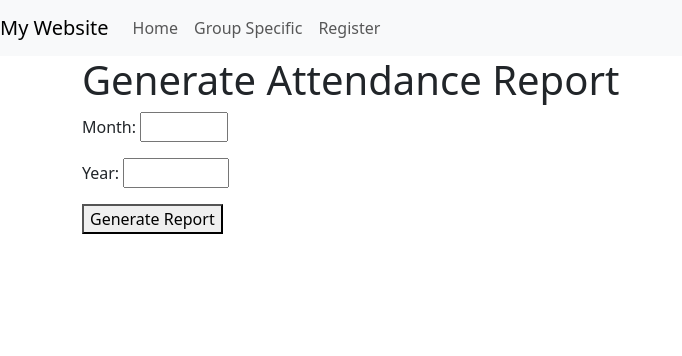
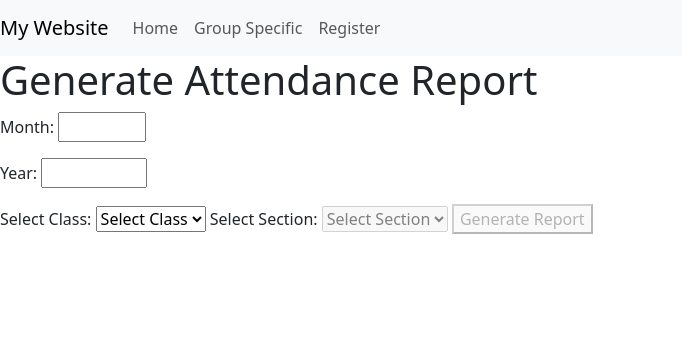
Before and after one commit to rahul26122005/myproject, a Django app: page /generate_report/ in a window 1280 px wide. Shown: the top 356 px of the page, without its empty margins (0-682 px from the left). Run offline with Django 5.2, Linux system fonts and the light colour scheme; data that the repository does not hold is empty; some libraries are stand-ins or nearby versions.

Commit message:
rep, sett, mig

```diff
--- a/attendance/templates/generate_report.html
+++ b/attendance/templates/generate_report.html
@@ -7,12 +7,28 @@
 
 {% block content %}
 <body>
-    <div class="container">
-        <h1>Generate Attendance Report</h1>
-        <form method="POST">
-            {% csrf_token %}
-            {{ form.as_p }}
-            <button type="submit">Generate Report</button>
-        </form>
-    </div>
+    <h1>Generate Attendance Report</h1>
+
+    <form method="post" action="">
+        {% csrf_token %}
+        {{ form.as_p }}
+
+        <label for="class">Select Class:</label>
+        <select id="class" name="class" onchange="this.form.submit()">
+            <option value="">Select Class</option>
+            {% for class in classes %}
+                <option value="{{ class }}" {% if selected_class == class %}selected{% endif %}>{{ class }}</option>
+            {% endfor %}
+        </select>
+
+        <label for="section">Select Section:</label>
+        <select id="section" name="section" {% if not selected_class %}disabled{% endif %}>
+            <option value="">Select Section</option>
+            {% for section in sections %}
+                <option value="{{ section }}" {% if selected_section == section %}selected{% endif %}>{{ section }}</option>
+            {% endfor %}
+        </select>
+
+        <button type="submit" {% if not selected_section %}disabled{% endif %}>Generate Report</button>
+    </form>
 {% endblock %}
--- a/attendance/views.py
+++ b/attendance/views.py
@@ -218,33 +218,46 @@ class View1(View):
 class View2(View):
     def get(self, request):
         form = MonthYearForm()
-        return render(request, 'generate_report.html', {'form': form})
+        classes = Student.objects.values_list('student_class', flat=True).distinct()
+        selected_class = request.GET.get('class')
+        sections = Student.objects.filter(student_class=selected_class).values_list('section', flat=True).distinct() if selected_class else []
+        selected_section = request.GET.get('section')
+
+        return render(request, 'generate_report.html', {
+            'form': form,
+            'classes': classes,
+            'selected_class': selected_class,
+            'sections': sections,
+            'selected_section': selected_section
+        })
 
     def post(self, request):
         form = MonthYearForm(request.POST)
+        selected_class = request.POST.get('class')
+        selected_section = request.POST.get('section')
+
         if form.is_valid():
             month = form.cleaned_data['month']
             year = form.cleaned_data['year']
-
 
             workbook = openpyxl.Workbook()
             sheet = workbook.active
             sheet.title = 'Attendance Record' # type: ignore
 
-            sheet['A1'] = 'ATTENDANCE RECORD'  # type: ignore
-            sheet['A1'].font = Font(size=14, bold=True)  # type: ignore
-            sheet['A1'].alignment = Alignment(horizontal='center')  # type: ignore
-            sheet.merge_cells('A1:H1')  # type: ignore
+            sheet['A1'] = 'ATTENDANCE RECORD' # type: ignore
+            sheet['A1'].font = Font(size=14, bold=True) # type: ignore
+            sheet['A1'].alignment = Alignment(horizontal='center') # type: ignore
+            sheet.merge_cells('A1:H1') # type: ignore
 
-            sheet['B2'] = 'Month:'  # type: ignore
-            sheet['C2'] = datetime(year, month, 1).strftime('%B')  # type: ignore
-            sheet['B3'] = 'Year:'  # type: ignore
-            sheet['C3'] = year  # type: ignore
+            sheet['B2'] = 'Month:' # type: ignore
+            sheet['C2'] = datetime(year, month, 1).strftime('%B') # type: ignore
+            sheet['B3'] = 'Year:' # type: ignore
+            sheet['C3'] = year # type: ignore
 
-            sheet['B2'].alignment = Alignment(horizontal='right')  # type: ignore
-            sheet['B3'].alignment = Alignment(horizontal='right')  # type: ignore
+            sheet['B2'].alignment = Alignment(horizontal='right') # type: ignore
+            sheet['B3'].alignment = Alignment(horizontal='right') # type: ignore
 
-            headers = ['Em Name', 'Roll Number', 'Class', 'Section']
+            headers = ['Em Name', 'Roll Number', 'Class', 'Section'] # type: ignore
             for day in range(1, 32):
                 try:
                     current_date = datetime(year, month, day)
@@ -254,19 +267,21 @@ class View2(View):
             headers.append('Total Days Present')
 
             for col_num, header in enumerate(headers, 1):
-                cell = sheet.cell(row=5, column=col_num)  # type: ignore
+                cell = sheet.cell(row=5, column=col_num) # type: ignore
                 cell.value = header
                 cell.font = Font(bold=True)
                 cell.alignment = Alignment(horizontal='center')
                 if col_num > 4:
                     cell.fill = PatternFill(start_color="DDDDDD", end_color="DDDDDD", fill_type="solid")
 
-            students = Student.objects.all()
+            # Filter students based on selected class and section
+            students = Student.objects.filter(student_class=selected_class, section=selected_section)
+
             for row_num, student in enumerate(students, 6):
-                sheet.cell(row=row_num, column=1).value = student.name  # type: ignore
-                sheet.cell(row=row_num, column=2).value = student.roll_number  # type: ignore
-                sheet.cell(row=row_num, column=3).value = student.student_class  # type: ignore
-                sheet.cell(row=row_num, column=4).value = student.section  # type: ignore
+                sheet.cell(row=row_num, column=1).value = student.name # type: ignore
+                sheet.cell(row=row_num, column=2).value = student.roll_number # type: ignore
+                sheet.cell(row=row_num, column=3).value = student.student_class # type: ignore
+                sheet.cell(row=row_num, column=4).value = student.section # type: ignore
                 total_days_present = 0
                 for day in range(1, 32):
                     try:
@@ -278,35 +293,25 @@ class View2(View):
                                 total_days_present += 1
                         else:
                             status = ''
-                        cell = sheet.cell(row=row_num, column=day + 4)  # type: ignore
+                        cell = sheet.cell(row=row_num, column=day + 4) # type: ignore
                         cell.value = status
                         if current_date.date() == date.today():
                             cell.fill = PatternFill(start_color="FFFF00", end_color="FFFF00", fill_type="solid")
                     except ValueError:
                         break
-                sheet.cell(row=row_num, column=len(headers)).value = total_days_present  # type: ignore
+                sheet.cell(row=row_num, column=len(headers)).value = total_days_present # type: ignore
 
             for col_num in range(1, len(headers) + 1):
-                sheet.column_dimensions[get_column_letter(col_num)].width = 15  # type: ignore
+                sheet.column_dimensions[get_column_letter(col_num)].width = 15 # type: ignore
 
+            response = HttpResponse(content_type='application/vnd.openxmlformats-officedocument.spreadsheetml.sheet')
+            response['Content-Disposition'] = f'attachment; filename=attendance_{year}_{month}_{selected_class}_{selected_section}.xlsx'
 
-                response = HttpResponse(content_type='application/vnd.openxmlformats-officedocument.spreadsheetml.sheet')
-                response['Content-Disposition'] = f'attachment; filename=attendance_{year}_{month}.xlsx'
+            output = BytesIO()
+            workbook.save(output)
+            output.seek(0)
+            response.write(output.read())
 
-                # Save the workbook to an in-memory file
-                output = BytesIO()
-                workbook.save(output)
-                output.seek(0)
+            return response
 
-                # Write the in-memory file to the response
-                response.write(output.read())
-
-                return response
-
-"""
-def make_attendance_view(request):
-    params = request.GET.get('params', None)  # Example of getting params from the request
-    task = make_attendance_task.delay(params)
-    return JsonResponse({"task_id": task.id, "status": "Task started"})
-
-"""
+        return render(request, 'generate_report.html', {'form': form})
--- a/dj_project/settings.py
+++ b/dj_project/settings.py
@@ -27,7 +27,7 @@ MY_PATH = os.environ.get('MY_ENV_VAR', 'C:/Users/rahul/virtualenvs/django-B5393X
 SECRET_KEY: str = os.getenv('SECRET_KEY', 'default-secret-key')
 
 
-DEBUG: bool = os.getenv('DEBUG', 'True') == 'True'
+DEBUG: bool = os.getenv('DEBUG', 'False') == 'False'
 
 
 ALLOWED_HOSTS = ['.vercel.app', '.now.sh' , '127.0.0.1', 'localhost']
```
Also changed, not shown: 1 other file.
